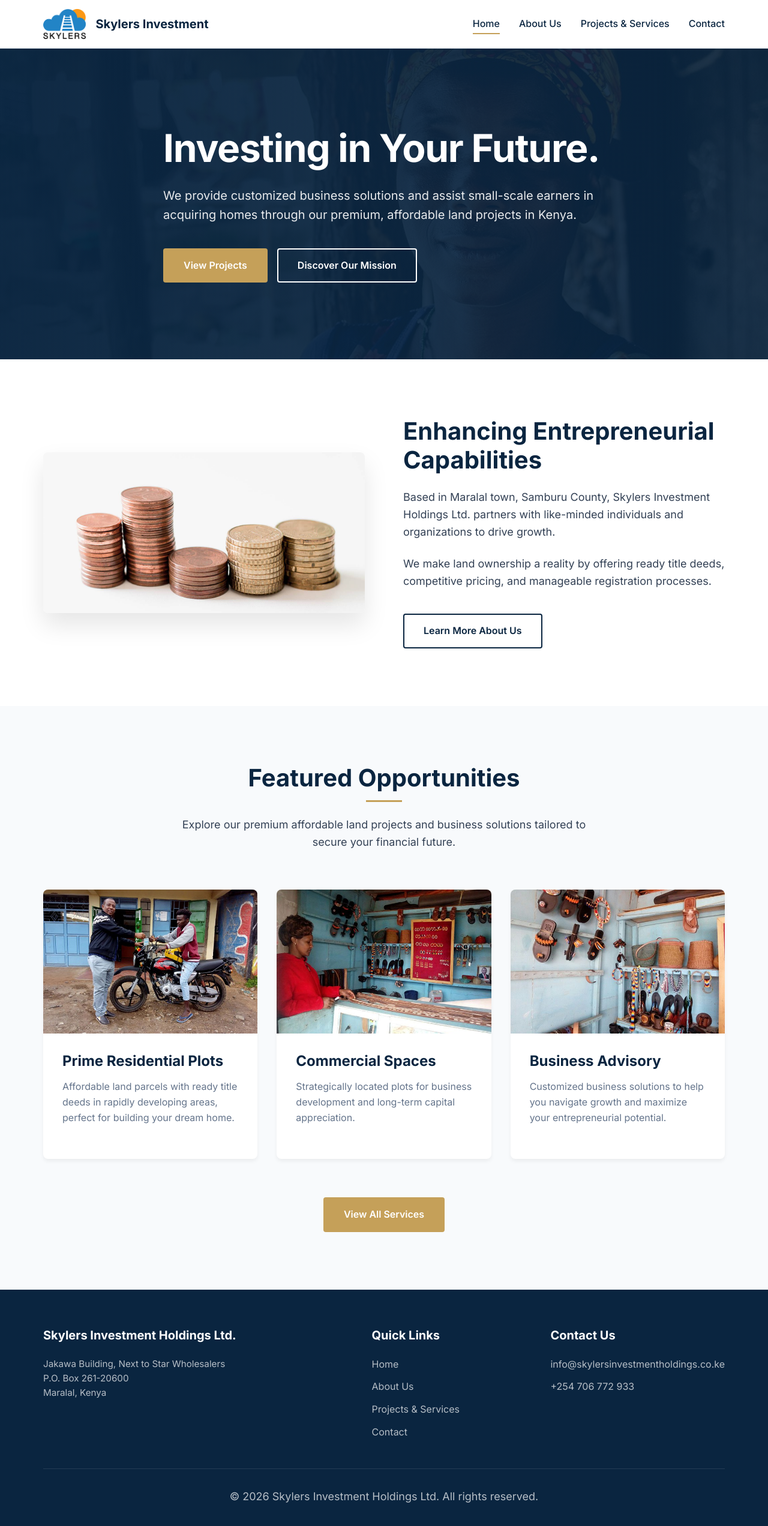
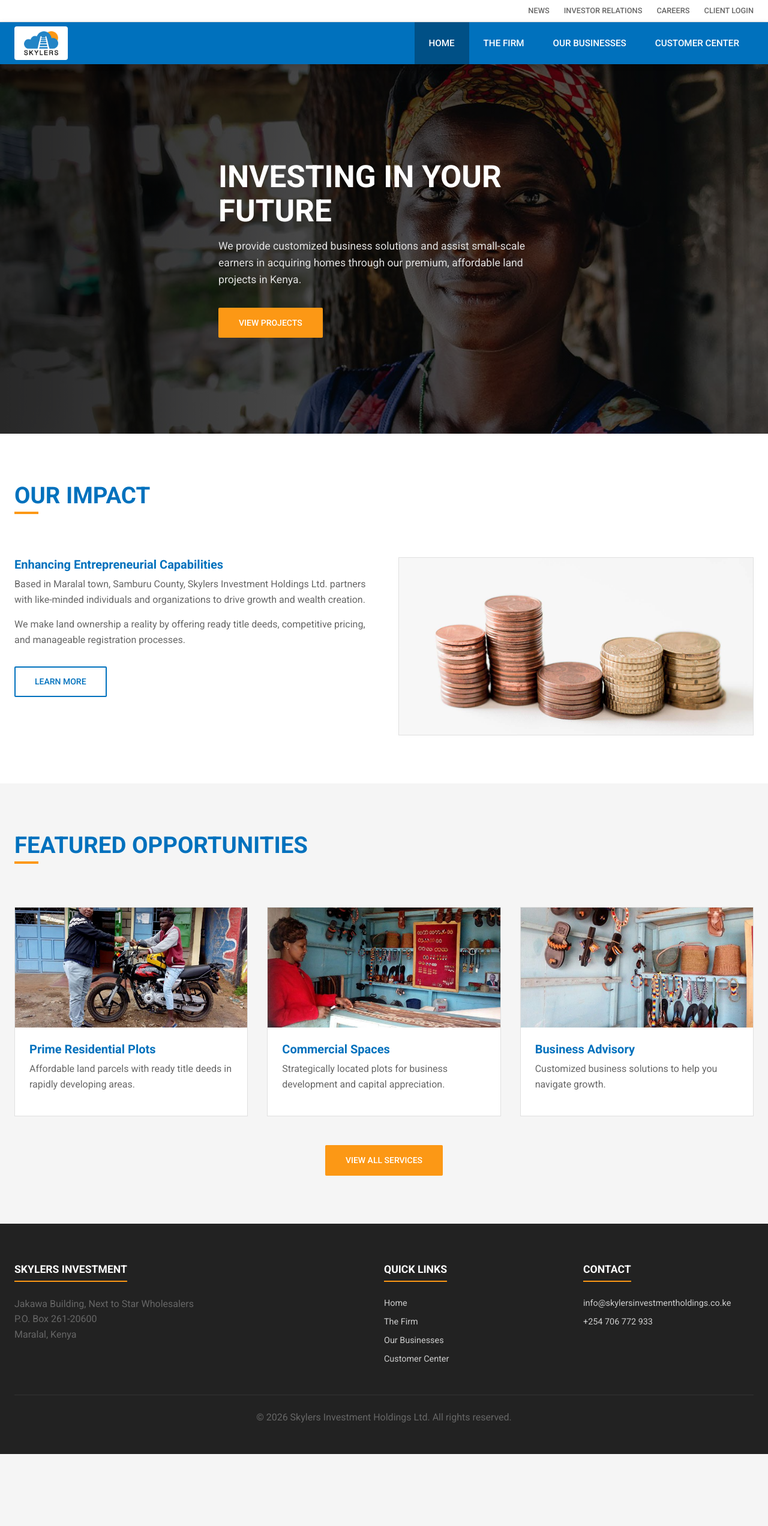
Before and after one commit to KimJon/skylers, a plain HTML site: page index.html in a window 1280 px wide. Shown: the whole page at 60% size. After the commit the page ends 2424 px from the top, so only its background shows below. Drawn offline with Linux system fonts and the light colour scheme.

Commit message:
Redesign: Cytonn aesthetic using logo theme colors (Blue/Orange)

```diff
--- a/index.html
+++ b/index.html
@@ -3,24 +3,33 @@
 <head>
     <meta charset="UTF-8">
     <meta name="viewport" content="width=device-width, initial-scale=1.0">
-    <title>Skylers Investment Holdings Ltd. | Affordable Land & Business Solutions</title>
+    <title>Skylers Investment Holdings Ltd.</title>
     <meta name="description" content="Skylers Investment Holdings Ltd. is an investments and business development firm based in Maralal, Kenya, offering customized business solutions and affordable land projects.">
     <link rel="stylesheet" href="style.css">
 </head>
 <body>
-    <!-- Header -->
+    <!-- Top Bar -->
+    <div class="top-bar">
+        <div class="container top-bar-content">
+            <a href="#">News</a>
+            <a href="#">Investor Relations</a>
+            <a href="#">Careers</a>
+            <a href="#">Client Login</a>
+        </div>
+    </div>
+
+    <!-- Main Header -->
     <header class="header">
         <div class="container nav">
             <a href="index.html" class="logo-container">
                 <img src="site-logo.png" alt="Skylers Logo" class="logo-img">
-                <span class="logo-text">Skylers Investment</span>
             </a>
             <button class="mobile-menu-btn" aria-label="Toggle menu">☰</button>
             <nav class="nav-links">
                 <a href="index.html" class="active">Home</a>
-                <a href="about.html">About Us</a>
-                <a href="services.html">Projects & Services</a>
-                <a href="contact.html">Contact</a>
+                <a href="about.html">The Firm</a>
+                <a href="services.html">Our Businesses</a>
+                <a href="contact.html">Customer Center</a>
             </nav>
         </div>
     </header>
@@ -29,36 +38,37 @@
     <section class="hero">
         <img src="business-woman.jpg" alt="Business Solutions" class="hero-bg">
         <div class="container hero-content">
-            <h1>Investing in Your Future.</h1>
+            <h1>Investing in Your Future</h1>
             <p>We provide customized business solutions and assist small-scale earners in acquiring homes through our premium, affordable land projects in Kenya.</p>
-            <div class="hero-btns">
-                <a href="services.html" class="btn btn-primary">View Projects</a>
-                <a href="about.html" class="btn btn-outline">Discover Our Mission</a>
+            <a href="services.html" class="btn btn-primary">View Projects</a>
+        </div>
+    </section>
+
+    <!-- Main Content Grid -->
+    <section class="section section-white">
+        <div class="container">
+            <div class="section-header">
+                <h2>Our Impact</h2>
+            </div>
+            <div class="grid-2">
+                <div>
+                    <h3 style="color: var(--primary);">Enhancing Entrepreneurial Capabilities</h3>
+                    <p>Based in Maralal town, Samburu County, Skylers Investment Holdings Ltd. partners with like-minded individuals and organizations to drive growth and wealth creation.</p>
+                    <p>We make land ownership a reality by offering ready title deeds, competitive pricing, and manageable registration processes.</p>
+                    <a href="about.html" class="btn btn-outline" style="margin-top: 1rem;">Learn More</a>
+                </div>
+                <div>
+                    <img src="coins.jpg" alt="Investment Growth" style="width: 100%; border: 1px solid var(--border);">
+                </div>
             </div>
         </div>
     </section>
 
-    <!-- About Snippet -->
-    <section class="section section-alt">
-        <div class="container grid-2">
-            <div>
-                <img src="coins.jpg" alt="Investment Growth" style="border-radius: 8px; box-shadow: 0 20px 40px rgba(0,0,0,0.1);">
-            </div>
-            <div>
-                <h2>Enhancing Entrepreneurial Capabilities</h2>
-                <p>Based in Maralal town, Samburu County, Skylers Investment Holdings Ltd. partners with like-minded individuals and organizations to drive growth.</p>
-                <p>We make land ownership a reality by offering ready title deeds, competitive pricing, and manageable registration processes.</p>
-                <a href="about.html" class="btn btn-outline" style="margin-top: 1rem;">Learn More About Us</a>
-            </div>
-        </div>
-    </section>
-
-    <!-- Featured Projects Snippet -->
+    <!-- Featured Projects -->
     <section class="section">
         <div class="container">
             <div class="section-header">
                 <h2>Featured Opportunities</h2>
-                <p>Explore our premium affordable land projects and business solutions tailored to secure your financial future.</p>
             </div>
             <div class="grid-3">
                 <div class="card">
@@ -67,7 +77,7 @@
                     </div>
                     <div class="card-body">
                         <h3>Prime Residential Plots</h3>
-                        <p>Affordable land parcels with ready title deeds in rapidly developing areas, perfect for building your dream home.</p>
+                        <p>Affordable land parcels with ready title deeds in rapidly developing areas.</p>
                     </div>
                 </div>
                 <div class="card">
@@ -76,7 +86,7 @@
                     </div>
                     <div class="card-body">
                         <h3>Commercial Spaces</h3>
-                        <p>Strategically located plots for business development and long-term capital appreciation.</p>
+                        <p>Strategically located plots for business development and capital appreciation.</p>
                     </div>
                 </div>
                 <div class="card">
@@ -85,11 +95,11 @@
                     </div>
                     <div class="card-body">
                         <h3>Business Advisory</h3>
-                        <p>Customized business solutions to help you navigate growth and maximize your entrepreneurial potential.</p>
+                        <p>Customized business solutions to help you navigate growth.</p>
                     </div>
                 </div>
             </div>
-            <div style="text-align: center; margin-top: 4rem;">
+            <div style="text-align: center; margin-top: 3rem;">
                 <a href="services.html" class="btn btn-primary">View All Services</a>
             </div>
         </div>
@@ -100,20 +110,20 @@
         <div class="container">
             <div class="footer-grid">
                 <div class="footer-col">
-                    <h3>Skylers Investment Holdings Ltd.</h3>
+                    <h3>Skylers Investment</h3>
                     <p>Jakawa Building, Next to Star Wholesalers<br>P.O. Box 261-20600<br>Maralal, Kenya</p>
                 </div>
                 <div class="footer-col">
                     <h3>Quick Links</h3>
                     <div class="footer-links">
                         <a href="index.html">Home</a>
-                        <a href="about.html">About Us</a>
-                        <a href="services.html">Projects & Services</a>
-                        <a href="contact.html">Contact</a>
+                        <a href="about.html">The Firm</a>
+                        <a href="services.html">Our Businesses</a>
+                        <a href="contact.html">Customer Center</a>
                     </div>
                 </div>
                 <div class="footer-col">
-                    <h3>Contact Us</h3>
+                    <h3>Contact</h3>
                     <div class="footer-links">
                         <a href="mailto:info@skylersinvestmentholdings.co.ke">info@skylersinvestmentholdings.co.ke</a>
                         <a href="tel:+254706772933">+254 706 772 933</a>
--- a/style.css
+++ b/style.css
@@ -1,18 +1,21 @@
-@import url('https://fonts.googleapis.com/css2?family=Inter:wght@300;400;500;600;700&display=swap');
+@import url('https://fonts.googleapis.com/css2?family=Roboto:wght@300;400;500;700&display=swap');
 
 :root {
-  --primary: #0A2540; /* Deep professional blue */
-  --primary-light: #1A365D;
-  --accent: #C5A059; /* Elegant gold */
-  --accent-hover: #D4AF37;
-  --text-main: #334155;
-  --text-muted: #64748B;
-  --bg-main: #F8FAFC;
-  --bg-white: #FFFFFF;
-  --border: #E2E8F0;
+  /* Logo Theme Colors */
+  --primary: #0071BD; /* Strong corporate blue */
+  --primary-light: #2284C6;
+  --primary-dark: #005086;
+  --accent: #FC9815; /* Orange/Amber accent */
+  --accent-hover: #e0830c;
 
-  --container-width: 1200px;
-  --transition: all 0.3s ease;
+  --text-main: #333333;
+  --text-muted: #666666;
+  --bg-main: #f5f5f5; /* Cytonn uses light grey backgrounds */
+  --bg-white: #ffffff;
+  --border: #e0e0e0;
+
+  --container-width: 1280px;
+  --transition: all 0.25s ease-in-out;
 }
 
 * {
@@ -22,7 +25,7 @@
 }
 
 body {
-  font-family: 'Inter', sans-serif;
+  font-family: 'Roboto', sans-serif;
   color: var(--text-main);
   background-color: var(--bg-main);
   line-height: 1.6;
@@ -49,42 +52,29 @@ img {
 .container {
   max-width: var(--container-width);
   margin: 0 auto;
-  padding: 0 2rem;
+  padding: 0 1.5rem;
 }
 
 /* Typography */
 h1, h2, h3, h4, h5 {
-  color: var(--primary);
   font-weight: 700;
   line-height: 1.2;
+  color: #111;
 }
 
-h1 {
-  font-size: clamp(2.5rem, 5vw, 4rem);
-  letter-spacing: -0.02em;
-}
-
-h2 {
-  font-size: clamp(2rem, 4vw, 2.5rem);
-  margin-bottom: 1.5rem;
-}
-
-h3 {
-  font-size: 1.5rem;
-  margin-bottom: 1rem;
-}
-
-p {
-  margin-bottom: 1.5rem;
-  font-size: 1.125rem;
-}
+h1 { font-size: clamp(2.5rem, 4vw, 3.5rem); }
+h2 { font-size: clamp(2rem, 3vw, 2.5rem); margin-bottom: 1.5rem; }
+h3 { font-size: 1.25rem; margin-bottom: 0.5rem; }
+p { margin-bottom: 1rem; font-size: 1rem; color: var(--text-muted); }
 
 /* Buttons */
 .btn {
   display: inline-block;
-  padding: 0.875rem 2rem;
-  border-radius: 4px;
-  font-weight: 600;
+  padding: 0.75rem 2rem;
+  border-radius: 2px;
+  font-weight: 500;
+  text-transform: uppercase;
+  font-size: 0.875rem;
   text-align: center;
   cursor: pointer;
   border: 2px solid transparent;
@@ -98,12 +88,9 @@ p {
 
 .btn-primary:hover {
   background-color: var(--accent-hover);
-  transform: translateY(-2px);
-  box-shadow: 0 4px 12px rgba(197, 160, 89, 0.3);
 }
 
 .btn-outline {
-  background-color: transparent;
   border-color: var(--primary);
   color: var(--primary);
 }
@@ -113,69 +100,78 @@ p {
   color: #fff;
 }
 
-/* Header & Nav */
+/* Top Bar (Cytonn Style) */
+.top-bar {
+  background-color: var(--bg-white);
+  border-bottom: 1px solid var(--border);
+  font-size: 0.8rem;
+  padding: 0.5rem 0;
+}
+
+.top-bar-content {
+  display: flex;
+  justify-content: flex-end;
+  gap: 1.5rem;
+}
+
+.top-bar a {
+  color: var(--text-muted);
+  font-weight: 500;
+  text-transform: uppercase;
+}
+
+.top-bar a:hover {
+  color: var(--primary);
+}
+
+/* Main Header */
 .header {
-  background-color: rgba(255, 255, 255, 0.95);
-  backdrop-filter: blur(10px);
+  background-color: var(--primary);
   position: sticky;
   top: 0;
   z-index: 1000;
-  border-bottom: 1px solid var(--border);
-  box-shadow: 0 1px 3px rgba(0,0,0,0.05);
+  box-shadow: 0 2px 10px rgba(0,0,0,0.1);
 }
 
 .nav {
   display: flex;
   justify-content: space-between;
   align-items: center;
-  height: 80px;
+  height: 70px;
 }
 
 .logo-container {
   display: flex;
   align-items: center;
-  gap: 1rem;
+  background-color: var(--bg-white);
+  padding: 0.5rem 1rem;
+  border-radius: 4px;
 }
 
 .logo-img {
-  height: 50px;
+  height: 40px;
   width: auto;
-}
-
-.logo-text {
-  font-size: 1.25rem;
-  font-weight: 700;
-  color: var(--primary);
-  line-height: 1.1;
 }
 
 .nav-links {
   display: flex;
-  gap: 2rem;
-  align-items: center;
+  height: 100%;
 }
 
 .nav-links a {
+  display: flex;
+  align-items: center;
+  padding: 0 1.5rem;
+  color: #ffffff;
   font-weight: 500;
-  color: var(--primary);
-  font-size: 1rem;
-  position: relative;
+  font-size: 0.95rem;
+  text-transform: uppercase;
+  height: 100%;
 }
 
-.nav-links a::after {
-  content: '';
-  position: absolute;
-  width: 0;
-  height: 2px;
-  bottom: -4px;
-  left: 0;
-  background-color: var(--accent);
-  transition: var(--transition);
-}
-
-.nav-links a:hover::after,
-.nav-links a.active::after {
-  width: 100%;
+.nav-links a:hover,
+.nav-links a.active {
+  background-color: var(--primary-dark);
 }
 
 .mobile-menu-btn {
@@ -183,16 +179,16 @@ p {
   background: none;
   border: none;
   font-size: 1.5rem;
-  color: var(--primary);
+  color: #fff;
   cursor: pointer;
 }
 
-/* Hero Section */
+/* Hero Cytonn Style */
 .hero {
   position: relative;
-  background-color: var(--primary);
+  background-color: #111;
   color: #fff;
-  padding: 8rem 0;
+  padding: 10rem 0;
   overflow: hidden;
 }
 
@@ -203,7 +199,7 @@ p {
   left: 0;
   right: 0;
   bottom: 0;
-  background: linear-gradient(to right, rgba(10, 37, 64, 0.95) 0%, rgba(10, 37, 64, 0.7) 100%);
+  background: linear-gradient(90deg, rgba(0,0,0,0.8) 0%, rgba(0,0,0,0.4) 100%);
   z-index: 1;
 }
 
@@ -214,78 +210,64 @@ p {
   width: 100%;
   height: 100%;
   object-fit: cover;
-  opacity: 0.4;
+  opacity: 0.8;
 }
 
 .hero-content {
   position: relative;
   z-index: 2;
-  max-width: 800px;
+  max-width: 600px;
 }
 
 .hero h1 {
   color: #fff;
-  margin-bottom: 1.5rem;
+  margin-bottom: 1rem;
+  text-transform: uppercase;
+  line-height: 1.1;
 }
 
 .hero p {
-  font-size: 1.25rem;
-  color: rgba(255, 255, 255, 0.9);
-  margin-bottom: 2.5rem;
-}
-
-.hero-btns {
-  display: flex;
-  gap: 1rem;
-}
-
-.hero-btns .btn-outline {
-  border-color: #fff;
-  color: #fff;
-}
-.hero-btns .btn-outline:hover {
-  background-color: #fff;
-  color: var(--primary);
+  font-size: 1.1rem;
+  color: #e0e0e0;
+  margin-bottom: 2rem;
 }
 
 /* Sections */
 .section {
-  padding: 6rem 0;
+  padding: 5rem 0;
 }
 
-.section-alt {
+.section-white {
   background-color: var(--bg-white);
 }
 
 .section-header {
-  text-align: center;
-  max-width: 700px;
-  margin: 0 auto 4rem auto;
+  margin-bottom: 3rem;
 }
 
 .section-header h2 {
   position: relative;
   display: inline-block;
-  padding-bottom: 1rem;
+  padding-bottom: 0.5rem;
+  color: var(--primary);
+  text-transform: uppercase;
 }
 
 .section-header h2::after {
   content: '';
   position: absolute;
-  width: 60px;
-  height: 3px;
+  width: 40px;
+  height: 4px;
   background-color: var(--accent);
   bottom: 0;
-  left: 50%;
-  transform: translateX(-50%);
+  left: 0;
 }
 
-/* Grid Layouts */
+/* Grids */
 .grid-2 {
   display: grid;
   grid-template-columns: 1fr 1fr;
-  gap: 4rem;
-  align-items: center;
+  gap: 3rem;
 }
 
 .grid-3 {
@@ -294,26 +276,20 @@ p {
   gap: 2rem;
 }
 
-/* Cards */
+/* Corporate Cards */
 .card {
   background: var(--bg-white);
-  border-radius: 8px;
-  overflow: hidden;
-  box-shadow: 0 4px 6px rgba(0,0,0,0.05);
+  border: 1px solid var(--border);
   transition: var(--transition);
-  height: 100%;
-  display: flex;
-  flex-direction: column;
 }
 
 .card:hover {
-  transform: translateY(-5px);
-  box-shadow: 0 12px 24px rgba(0,0,0,0.1);
+  box-shadow: 0 10px 20px rgba(0,0,0,0.05);
+  border-color: var(--primary-light);
 }
 
 .card-img-wrapper {
-  position: relative;
-  height: 240px;
+  height: 200px;
   overflow: hidden;
 }
 
@@ -329,22 +305,30 @@ p {
 }
 
 .card-body {
-  padding: 2rem;
-  flex-grow: 1;
-  display: flex;
-  flex-direction: column;
+  padding: 1.5rem;
 }
 
-.card-body p {
-  color: var(--text-muted);
-  font-size: 1rem;
-  flex-grow: 1;
+.card-body h3 {
+  color: var(--primary);
 }
 
-/* Footer */
+/* Page Headers */
+.page-header {
+  background-color: var(--primary-dark);
+  color: #fff;
+  padding: 4rem 0;
+  border-bottom: 4px solid var(--accent);
+}
+
+.page-header h1 {
+  color: #fff;
+  text-transform: uppercase;
+}
+
+/* Footer Cytonn Style */
 .footer {
-  background-color: var(--primary);
-  color: rgba(255, 255, 255, 0.7);
+  background-color: #222;
+  color: #ccc;
   padding: 4rem 0 2rem 0;
 }
 
@@ -357,22 +341,23 @@ p {
 
 .footer-col h3 {
   color: #fff;
-  font-size: 1.25rem;
+  font-size: 1.1rem;
   margin-bottom: 1.5rem;
-}
-
-.footer-col p {
-  font-size: 0.95rem;
+  text-transform: uppercase;
+  border-bottom: 2px solid var(--accent);
+  display: inline-block;
+  padding-bottom: 0.5rem;
 }
 
 .footer-links {
   display: flex;
   flex-direction: column;
-  gap: 0.75rem;
+  gap: 0.5rem;
 }
 
 .footer-links a {
-  color: rgba(255,255,255,0.7);
+  color: #ccc;
+  font-size: 0.9rem;
 }
 
 .footer-links a:hover {
@@ -380,71 +365,42 @@ p {
 }
 
 .footer-bottom {
-  border-top: 1px solid rgba(255, 255, 255, 0.1);
-  padding-top: 2rem;
+  border-top: 1px solid #333;
+  padding-top: 1.5rem;
   text-align: center;
-  font-size: 0.875rem;
-}
-
-/* Page Headers */
-.page-header {
-  background-color: var(--primary-light);
-  color: #fff;
-  padding: 5rem 0;
-  text-align: center;
-}
-
-.page-header h1 {
-  color: #fff;
-  margin-bottom: 0.5rem;
-}
-
-.page-header p {
-  font-size: 1.25rem;
-  color: rgba(255,255,255,0.8);
-  margin-bottom: 0;
+  font-size: 0.8rem;
 }
 
 /* Responsive */
 @media (max-width: 992px) {
-  .grid-2 {
-    grid-template-columns: 1fr;
-  }
-  .grid-3 {
-    grid-template-columns: repeat(2, 1fr);
-  }
+  .grid-2 { grid-template-columns: 1fr; }
+  .grid-3 { grid-template-columns: repeat(2, 1fr); }
 }
 
 @media (max-width: 768px) {
+  .top-bar { display: none; }
+
   .nav-links {
     display: none;
     position: absolute;
-    top: 80px;
+    top: 70px;
     left: 0;
     width: 100%;
-    background-color: #fff;
+    background-color: var(--primary);
     flex-direction: column;
-    padding: 2rem;
-    box-shadow: 0 4px 6px rgba(0,0,0,0.05);
+    height: auto;
   }
 
   .nav-links.active {
     display: flex;
   }
 
-  .mobile-menu-btn {
-    display: block;
+  .nav-links a {
+    padding: 1rem 1.5rem;
+    border-top: 1px solid rgba(255,255,255,0.1);
   }
 
-  .grid-3 {
-    grid-template-columns: 1fr;
-  }
-
-  .footer-grid {
-    grid-template-columns: 1fr;
-  }
-
-  .hero {
-    padding: 6rem 0;
-  }
+  .mobile-menu-btn { display: block; }
+  .grid-3 { grid-template-columns: 1fr; }
+  .footer-grid { grid-template-columns: 1fr; }
 }
```
Also changed, not shown: about.html (+42 -34 lines), contact.html (+37 -26 lines), services.html (+35 -28 lines).
